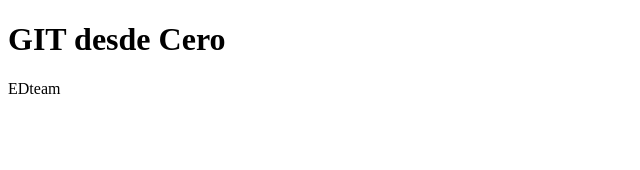
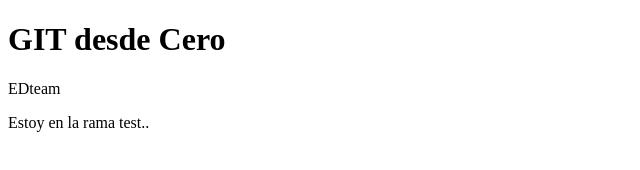
Before and after one commit to abdiish/practicando-git, a plain HTML site: page index.html in a window 1280 px wide. Shown: the whole page, without its empty margins (0-640 px from the left). Drawn offline with Linux system fonts and the light colour scheme.

Commit message:
Cambio desde la rama test

```diff
--- a/index.html
+++ b/index.html
@@ -9,5 +9,8 @@
 <body>
     <h1>GIT desde Cero</h1>
     <p>EDteam</p>
+    <section>
+        <p>Estoy en la rama test..</p>
+    </section>
 </body>
 </html>
```
